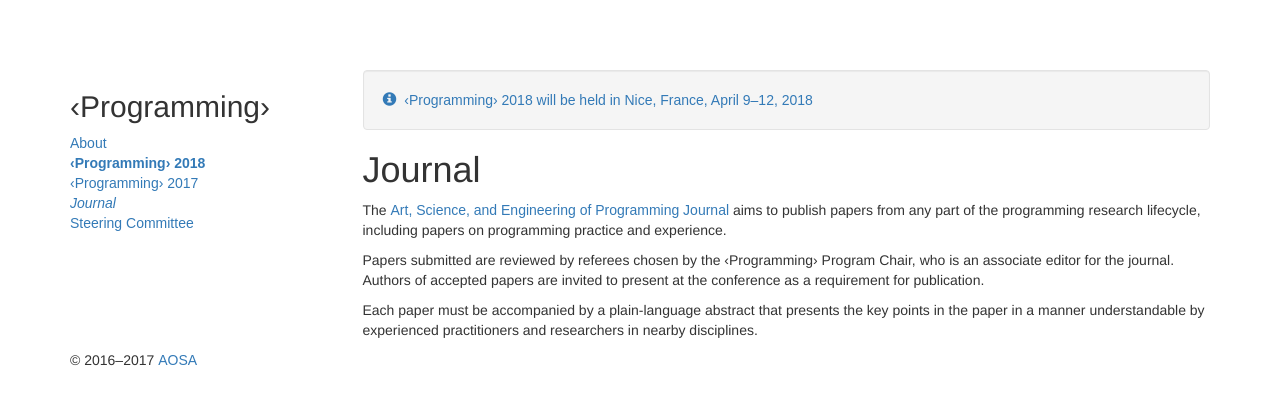
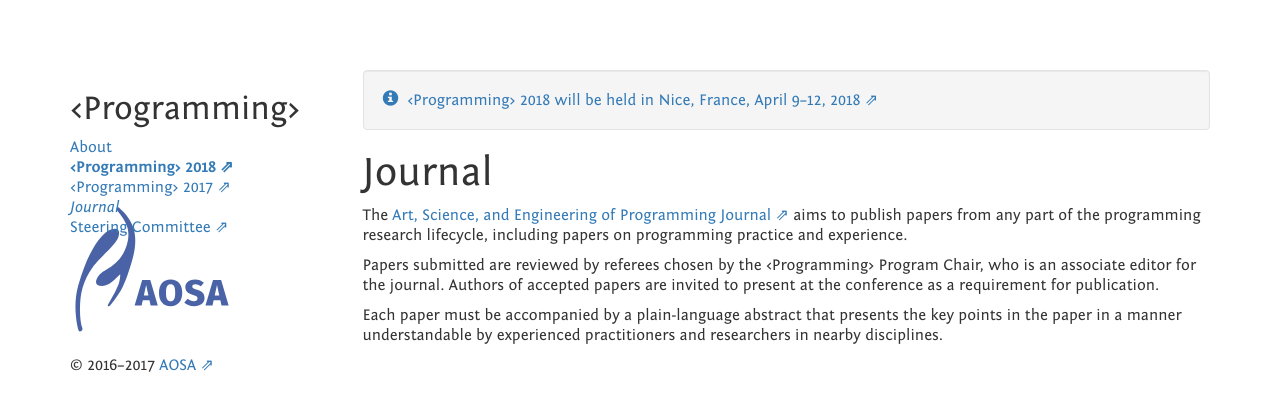
Before and after one commit to programming-conference/programming-conference.github.io, a Jekyll site: the page built from journal/index.markdown, in a window 1280 px wide. Shown: the top 411 px of the page. Built offline with Jekyll 4.4.1, drawn with Linux system fonts in a browser that asks for light colours; nearby versions of some CDN libraries; library files that are not in the unit come from our copies.

Commit message:
improve jekyll workings

```diff
--- a/_config.yml
+++ b/_config.yml
@@ -1,7 +1,7 @@
 title: ‹Programming›
 
 host: http://programming-conference.org
-baseurl: /
+# baseurl: /
 
 ###############################################
 # Mirror github pages settings
--- a/_layouts/default.html
+++ b/_layouts/default.html
@@ -7,10 +7,10 @@
     <meta http-equiv="Content-Type" content="text/html; charset=UTF-8">
     <meta http-equiv="X-UA-Compatible" content="IE=edge">
     <meta name="viewport" content="width=device-width, initial-scale=1">
-    <link rel="stylesheet" href="{{ site.baseurl }}assets/stylesheets/fontin.css">
-    <link rel="stylesheet" href="{{ site.baseurl }}assets/stylesheets/bootstrap.min.css">
-    <link rel="stylesheet" href="{{ site.baseurl }}assets/stylesheets/pygment_trac.css">
-    <link rel="icon" type="image/vnd.microsoft.icon" href="{{ site.baseurl }}favicon.ico" />
+    <link rel="stylesheet" href="{{ site.baseurl }}/assets/stylesheets/fontin.css">
+    <link rel="stylesheet" href="{{ site.baseurl }}/assets/stylesheets/bootstrap.min.css">
+    <link rel="stylesheet" href="{{ site.baseurl }}/assets/stylesheets/pygment_trac.css">
+    <link rel="icon" type="image/vnd.microsoft.icon" href="{{ site.baseurl }}/favicon.ico" />
     <style type="text/css">
       body { padding-top: 70px;} .externalLink::after { content: ' ⇗'; }
       a {font-family: "Fontin Sans", sans-serif;}
@@ -138,7 +138,7 @@
         </div>
       </div>
       <div class="hidden-xs hidden-sm hidden-md pull-left" style="height: 0;">
-        <img src="{{ site.baseurl }}assets/aosa.svg" style="height: 8em; margin-top: -12em;" alt="" title="AOSA">
+        <img src="{{ site.baseurl }}/assets/aosa.svg" style="height: 8em; margin-top: -12em;" alt="" title="AOSA">
       </div>
       <footer>
       <p>© 2016–{{ 'now' | date: '%Y'}} <a href="{{ responsibleurl }}">
@@ -147,13 +147,13 @@
       {% endif %}
       </a>
       <div class="visible-xs visible-sm visible-md pull-right">
-        <img style="height: 5em; margin-top: -4.5em"  class="pull-right" src="{{ site.baseurl }}assets/aosa.svg"  alt="AOSA, Inc" title="AOSA, Inc">
+        <img style="height: 5em; margin-top: -4.5em"  class="pull-right" src="{{ site.baseurl }}/assets/aosa.svg"  alt="AOSA, Inc" title="AOSA, Inc">
       </div>
       </p>
       </footer>
     </div>
     <script src="https://ajax.googleapis.com/ajax/libs/jquery/1.11.2/jquery.min.js"></script>
-    <script src="{{ site.baseurl }}assets/javascripts/bootstrap.min.js"></script>
-    <script src="{{ site.baseurl }}assets/javascripts/custom.js"></script>
+    <script src="{{ site.baseurl }}/assets/javascripts/bootstrap.min.js"></script>
+    <script src="{{ site.baseurl }}/assets/javascripts/custom.js"></script>
   </body>
 </html>
```
